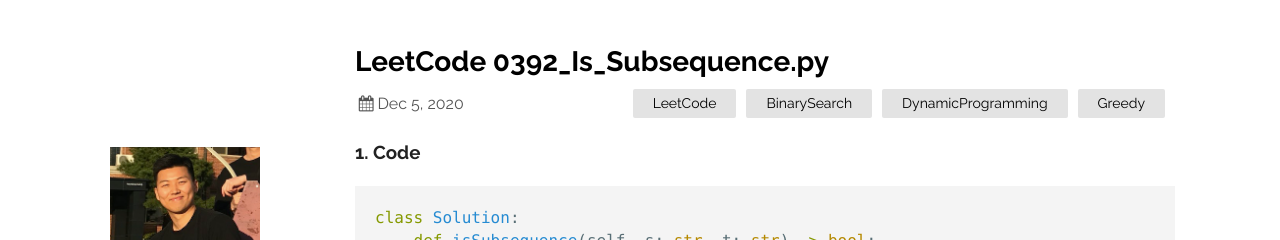
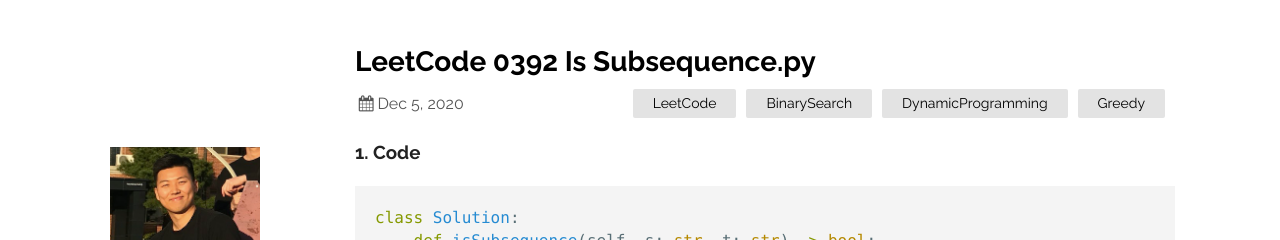
Before and after one commit to dlgur1994/dlgur1994.github.io, a Jekyll site: the page built from _posts/2020-12-05-LeetCode-0392-Is-Subsequence.md, in a window 1280 px wide. Shown: the top 240 px of the page. Built offline with Jekyll 4.4.1, drawn with Linux system fonts in a browser that asks for light colours; our own code applies the rules of GitHub Pages for plain Markdown files.

Commit message:
0392 renamed

```diff
--- a/_posts/2020-12-05-LeetCode-0392-Is-Subsequence.md
+++ b/_posts/2020-12-05-LeetCode-0392-Is-Subsequence.md
@@ -1,5 +1,5 @@
 ---
-title: "LeetCode 0392_Is_Subsequence.py"
+title: "LeetCode 0392 Is Subsequence.py"
 categories: LeetCode BinarySearch DynamicProgramming Greedy
 date: 2020-12-05 15:37:28 -0400
 comments: true
```
